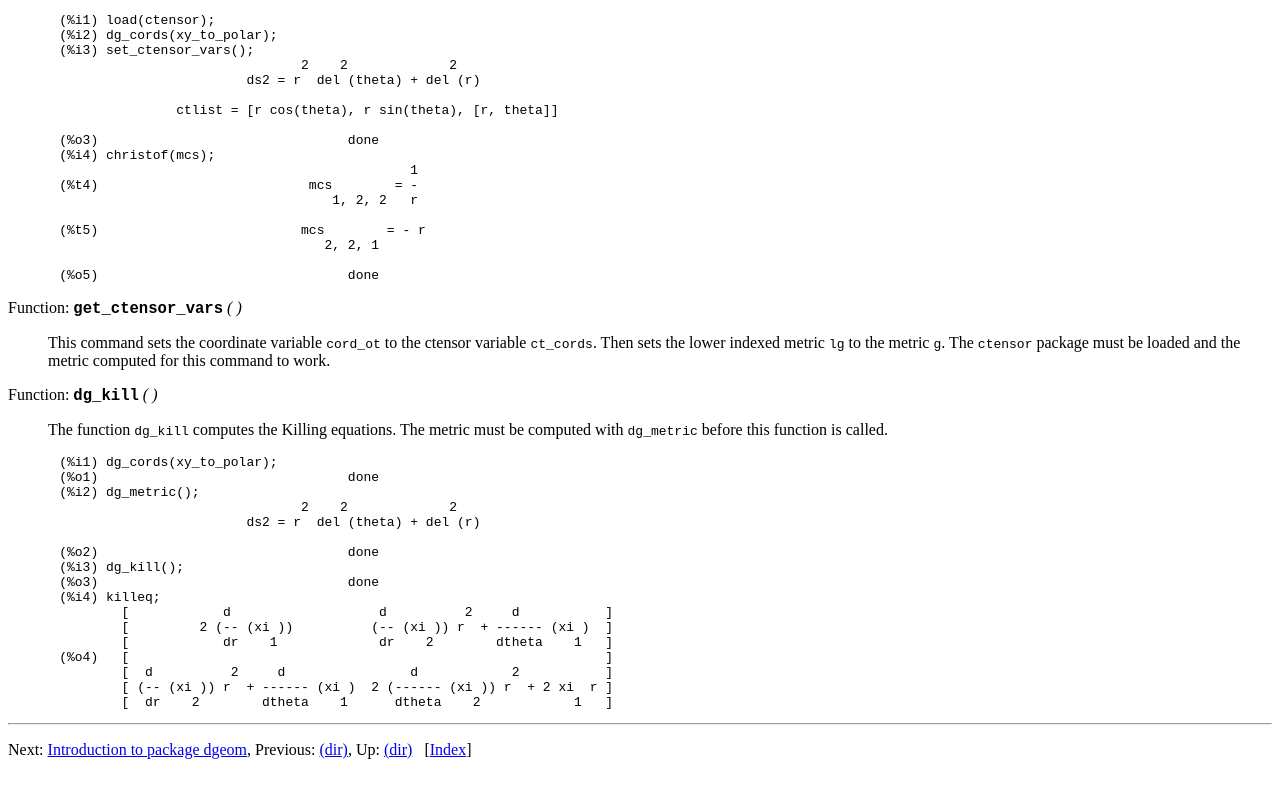
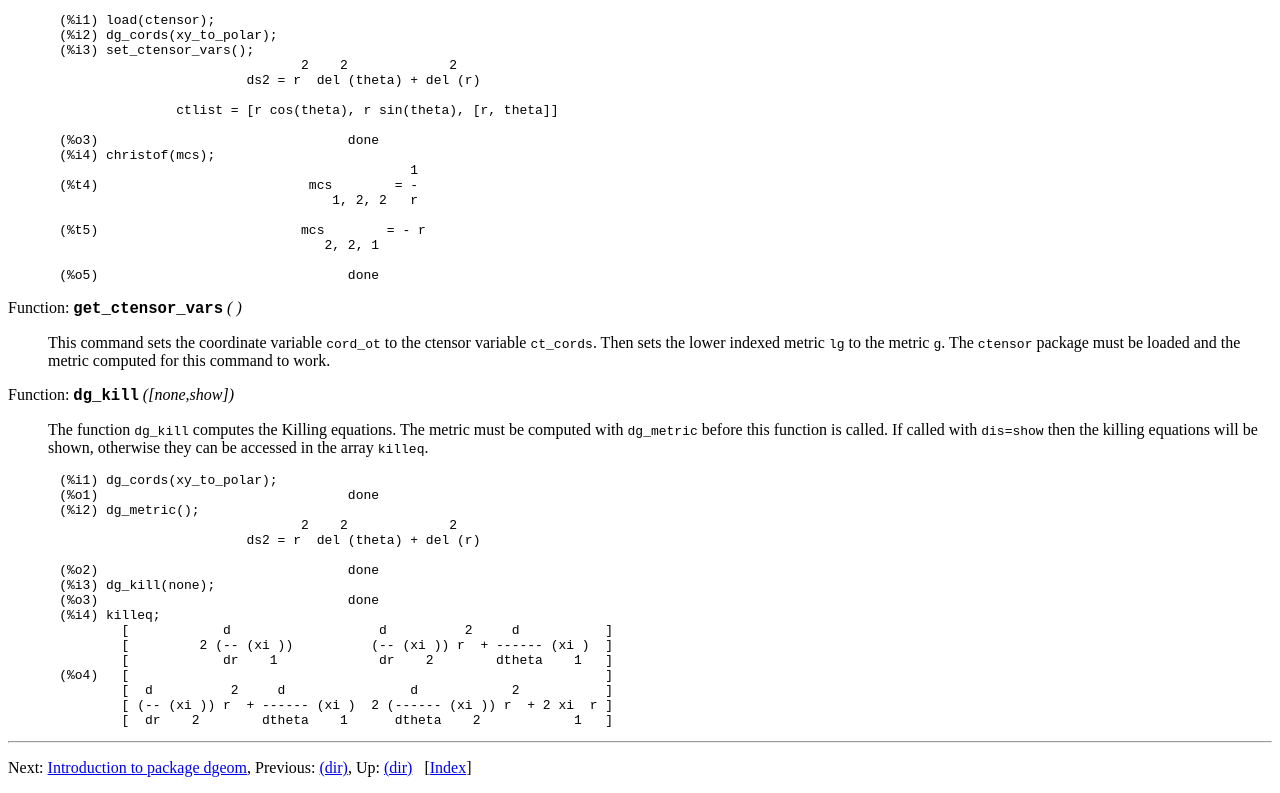
Before and after one commit to QMeqGR/dgeom-maxima, a plain HTML site: page docs/dgeom_html/index.html in a window 1280 px wide. Shown: the part 3509-4302 px from the top of the page. Drawn offline with Linux system fonts and the light colour scheme.

Commit message:
add options for dg_kill()

```diff
--- a/docs/dgeom_html/index.html
+++ b/docs/dgeom_html/index.html
@@ -383,9 +383,11 @@ the metric computed for this command to work.
 </p></dd></dl>
 
 <a class="anchor" id="dg_005fkill"></a><dl class="first-deffn">
-<dt class="deffn" id="index-dg_005fkill"><span class="category-def">Function: </span><span><strong class="def-name">dg_kill</strong> <var class="def-var-arguments">( )</var><a class="copiable-link" href="#index-dg_005fkill"> &para;</a></span></dt>
+<dt class="deffn" id="index-dg_005fkill"><span class="category-def">Function: </span><span><strong class="def-name">dg_kill</strong> <var class="def-var-arguments">([none,show])</var><a class="copiable-link" href="#index-dg_005fkill"> &para;</a></span></dt>
 <dd><p>The function <code class="code">dg_kill</code> computes the Killing equations. The metric
 must be computed with <code class="code">dg_metric</code> before this function is called.
+If called with <code class="code">dis=show</code> then the killing equations will be shown,
+otherwise they can be accessed in the array <code class="code">killeq</code>.
 </p></dd></dl>
 
 <div class="example">
@@ -396,7 +398,7 @@ must be computed with <code class="code">dg_metric</code> before this function i
                         ds2 = r  del (theta) + del (r)
 
 (%o2)                                done
-(%i3) dg_kill();
+(%i3) dg_kill(none);
 (%o3)                                done
 (%i4) killeq;
         [            d                   d          2     d           ]
```
Also changed, not shown: README.txt, 6 other files.
